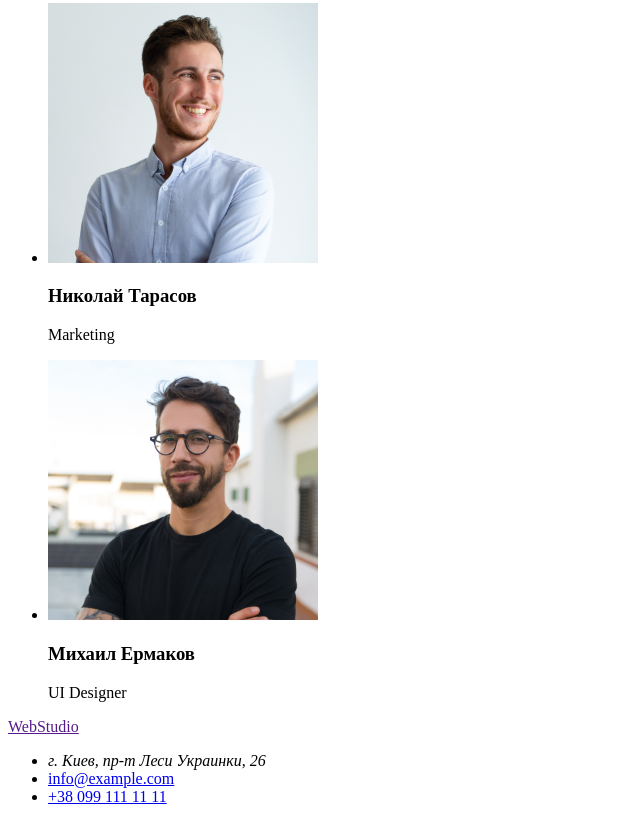
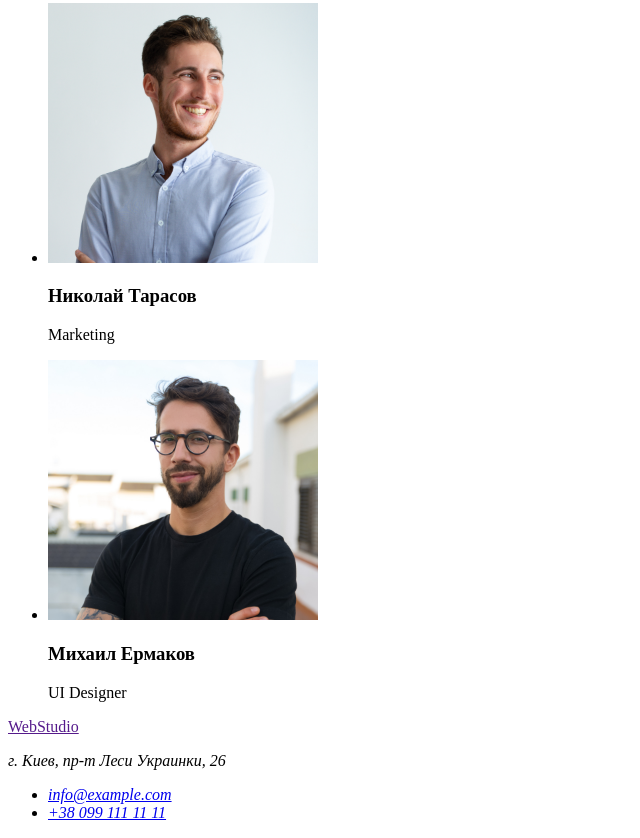
Before and after one commit to Mary-knows/goit-markup-hw-01, a plain HTML site: page index.html in a window 1280 px wide. Shown: the part 2287-3125 px from the top of the page, without its empty margins (0-640 px from the left). Drawn offline with Linux system fonts and the light colour scheme.

Commit message:
Разметка страницы (изменяет тег адрес))

```diff
--- a/index.html
+++ b/index.html
@@ -95,13 +95,13 @@
 
     <footer>
         <a href="">WebStudio</a>
-        <ul>
-            <li><address>г. Киев, пр-т Леси Украинки, 26</address></li>
-            <li><a href="mailto:info@example.com">info@example.com</a></li>
-            <li><a href="tel:+380991111111">+38 099 111 11 11</a></li>
-        </ul>
-
-
+        <address>
+            <p>г. Киев, пр-т Леси Украинки, 26</p>
+            <ul>
+                <li><a href="mailto:info@example.com">info@example.com</a> </li>
+                <li><a href="tel:+380991111111">+38 099 111 11 11</a></li>
+            </ul>
+        </address>
     </footer>
 
 </body>
```
